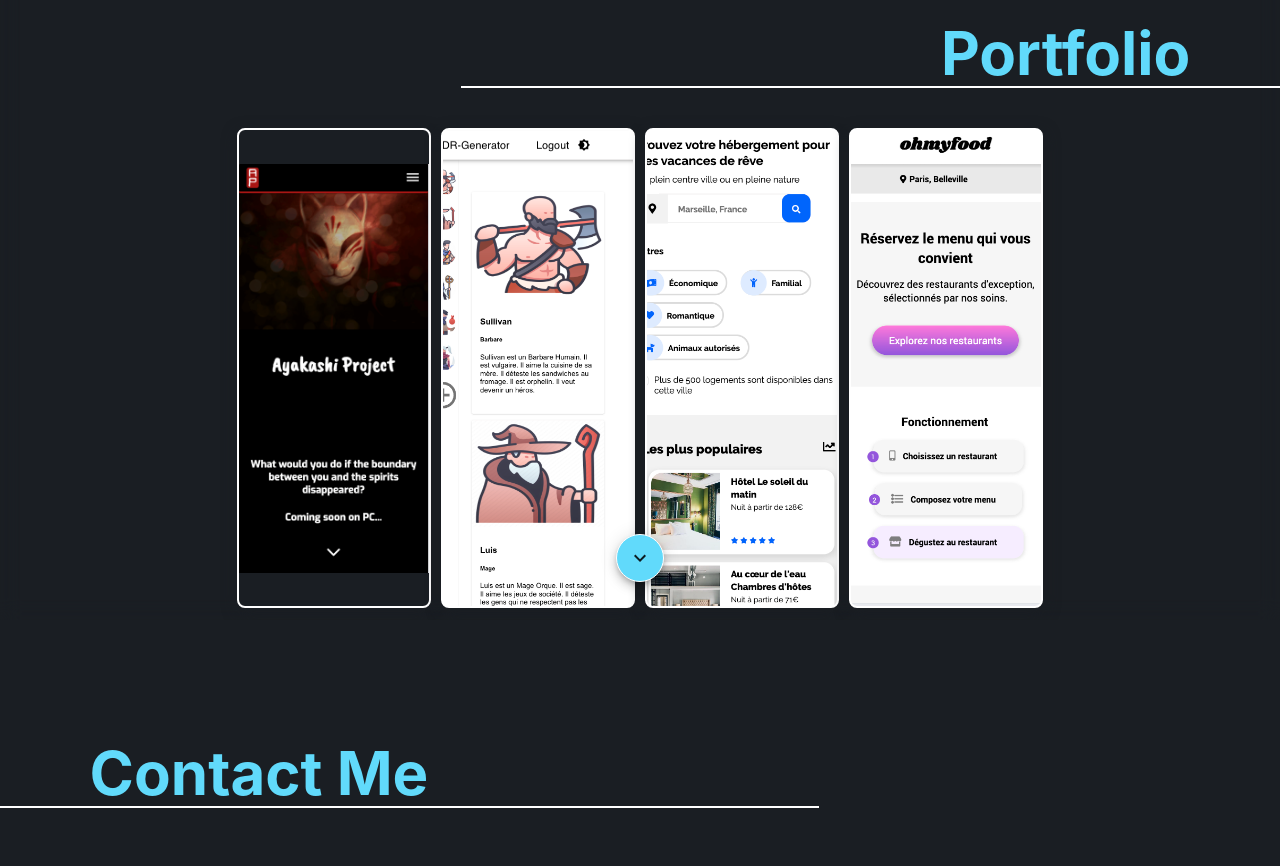
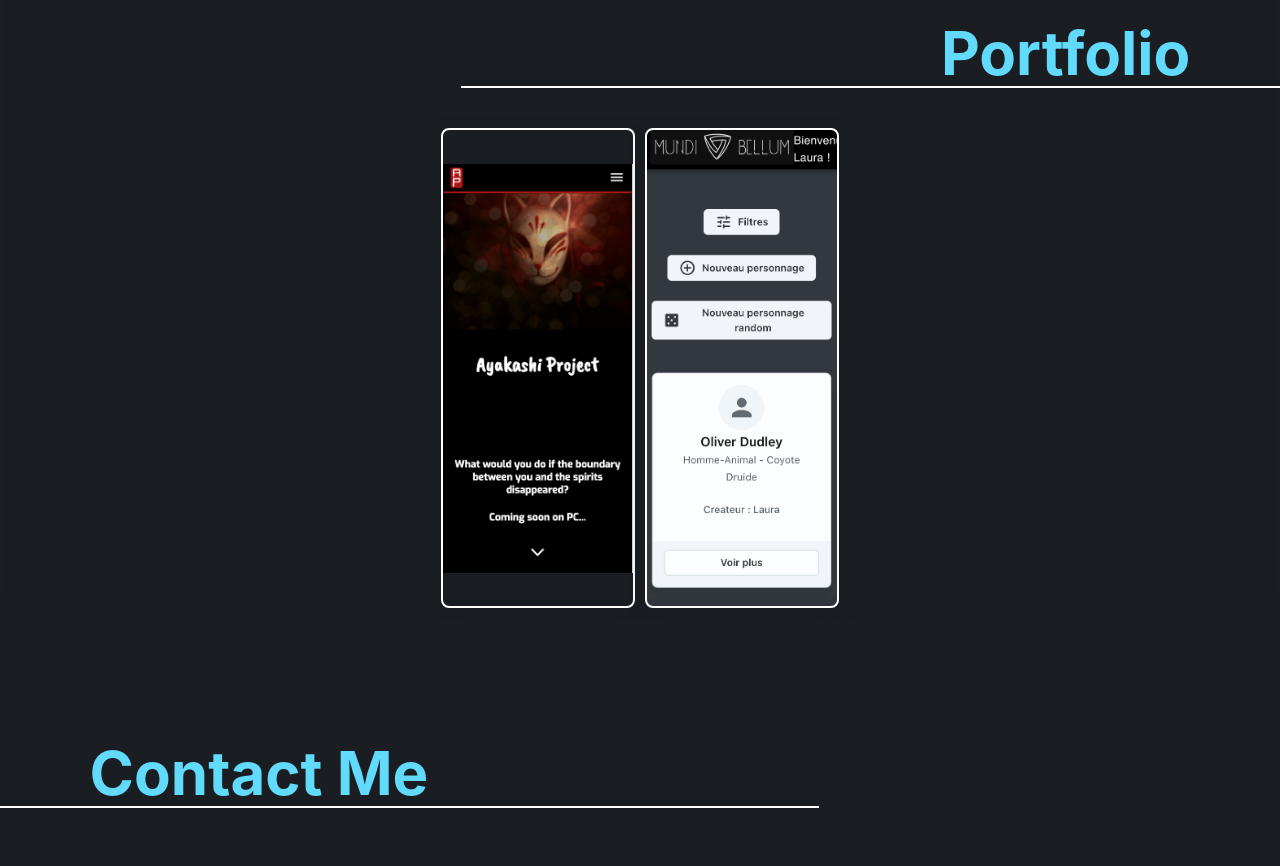
Before and after one commit to Laura398/portfolio, a React (Vite) app: page / in a window 1280 px wide. Shown: the part 2460-3326 px from the top of the page. Built offline with nearby package versions, Linux system fonts and the light colour scheme.

Commit message:
correct portfolio

```diff
--- a/public/locales/en/translation.json
+++ b/public/locales/en/translation.json
@@ -30,6 +30,8 @@
     "seeLinkedIn": "See my LinkedIn",
     "Personnal project": "Personnal project",
     "School project": "School project",
+    "Complex application" : "FullStack Complex application",
+    "Template adaptation": "Template adaptation",
     "contactForm": "Contact Form",
     "firstname": "First Name",
     "lastname": "Last Name",
--- a/public/locales/fr/translation.json
+++ b/public/locales/fr/translation.json
@@ -30,6 +30,8 @@
     "seeLinkedIn": "Voir mon LinkedIn",
     "Personnal project": "Projet personnel",
     "School project": "Projet scolaire",
+    "Complex application": "Application Fullstack complexe",
+    "Template adaptation": "Adaptation de maquête",
     "contactForm": "Formulaire de contact",
     "firstname": "Prénom",
     "lastname": "Nom",
--- a/src/interfaces/constants.ts
+++ b/src/interfaces/constants.ts
@@ -13,34 +13,38 @@ export const PROJECTS: Project[] = [
         id: 1,
         name: "Ayakashi Project",
         type: "Personnal project",
+        type2: "Template adaptation",
         image: "/assets/sites/ayakashi.png",
         icon: "/assets/sites/ayakashi-phone.png",
         link: "https://www.ayakashi-project.lauramathieu.com/"
     },
     {
         id: 2,
-        name: "JDR-generator",
-        type: "School project",
+        name: "Mundi Bellum",
+        type: "Personnal project",
+        type2: "Complex application",
         image: "/assets/sites/jdrg.png",
         icon: "/assets/sites/jdrg-phone.png",
-        link: ""
+        link: "https://www.mundi-bellum.lauramathieu.com/"
     },
-    {
-        id: 3,
-        name: "Reservia",
-        type: "School project",
-        image: "/assets/sites/reservia.png",
-        icon: "/assets/sites/reservia-phone.png",
-        link: "https://laura398.github.io/LauraMathieu_2_08032021/"
-    },
-    {
-        id: 4,
-        name: "ohmyfood!",
-        type: "School project",
-        image: "/assets/sites/ohmyfood.png",
-        icon: "/assets/sites/ohmyfood-phone.png",
-        link: "https://laura398.github.io/LauraMathieu_3_05032021/"
-    }
+    // {
+    //     id: 3,
+    //     name: "Reservia",
+    //     type: "School project",
+    //     type2: "Template adaptation",
+    //     image: "/assets/sites/reservia.png",
+    //     icon: "/assets/sites/reservia-phone.png",
+    //     link: "https://laura398.github.io/LauraMathieu_2_08032021/"
+    // },
+    // {
+    //     id: 4,
+    //     name: "ohmyfood!",
+    //     type: "School project",
+    //     type2: "Template adaptation",
+    //     image: "/assets/sites/ohmyfood.png",
+    //     icon: "/assets/sites/ohmyfood-phone.png",
+    //     link: "https://laura398.github.io/LauraMathieu_3_05032021/"
+    // }
 ];
 
 export const STACK = [
--- a/src/interfaces/types.ts
+++ b/src/interfaces/types.ts
@@ -2,6 +2,7 @@ export type Project = {
     id: number;
     name: string;
     type: string;
+    type2: string;
     image: string;
     icon: string;
     link: string;
--- a/src/views/pages/home-portfolio/desktop/Carousel.tsx
+++ b/src/views/pages/home-portfolio/desktop/Carousel.tsx
@@ -1,34 +1,35 @@
 import { useTranslation } from "react-i18next";
-import Scroll from "../../../../components/buttons/Scroll";
+// import Scroll from "../../../../components/buttons/Scroll";
 import { PROJECTS } from "../../../../interfaces/constants";
-import { CENTER_MARGIN } from "../../../../interfaces/constants";
+// import { CENTER_MARGIN } from "../../../../interfaces/constants";
 import "./Carousel.scss"
 
 export default function Carousel() {
     const { t } = useTranslation();
-    const margin = {
-        ...CENTER_MARGIN,
-        bottom: "2%",
-    }
+    // const margin = {
+    //     ...CENTER_MARGIN,
+    //     bottom: "2%",
+    // }
 
     const projects = PROJECTS;
 
-    const isDesktop = window.screen.width > 600;
+    // const isDesktop = window.screen.width > 600;
 
     return (
         <div className="container">
             {projects.map((project, index) => {
                 const type = t(project.type);
+                const type2 = t(project.type2);
                 return (
                     <a key={index} href={project.link} target="_blank">
                         <div className="content">
                             <h2>{project.name}</h2>
-                            <span>{type}</span>
+                            <span>{type} - {type2}</span>
                         </div>
                     </a>
                 )
             } )}
-            {isDesktop && <Scroll trigger={true} margin={margin} scrollTo="contact" />}
+            {/* {isDesktop && <Scroll trigger={true} margin={margin} scrollTo="contact" />} */}
         </div>
     )
 }
--- a/src/views/pages/home-portfolio/phone/OneProject.tsx
+++ b/src/views/pages/home-portfolio/phone/OneProject.tsx
@@ -7,6 +7,7 @@ export default function OneProject(props: {project: Project}) {
     const {project} = props;
 
     const type = t(project.type);
+    const type2 = t(project.type2);
 
     const goTo = () => {
         window.open(project.link, "_blank");
@@ -26,6 +27,7 @@ export default function OneProject(props: {project: Project}) {
             <CardContent>
                 <Typography level="title-md" textColor="#61dafb">{project.name}</Typography>
                 <Typography level="body-sm" textColor="white">{type}</Typography>
+                <Typography level="body-sm" textColor="white">{type2}</Typography>
             </CardContent>
         </Card>
     )
```
Also changed, not shown: public/assets/sites/jdrg-phone.png, public/assets/sites/jdrg.png.
